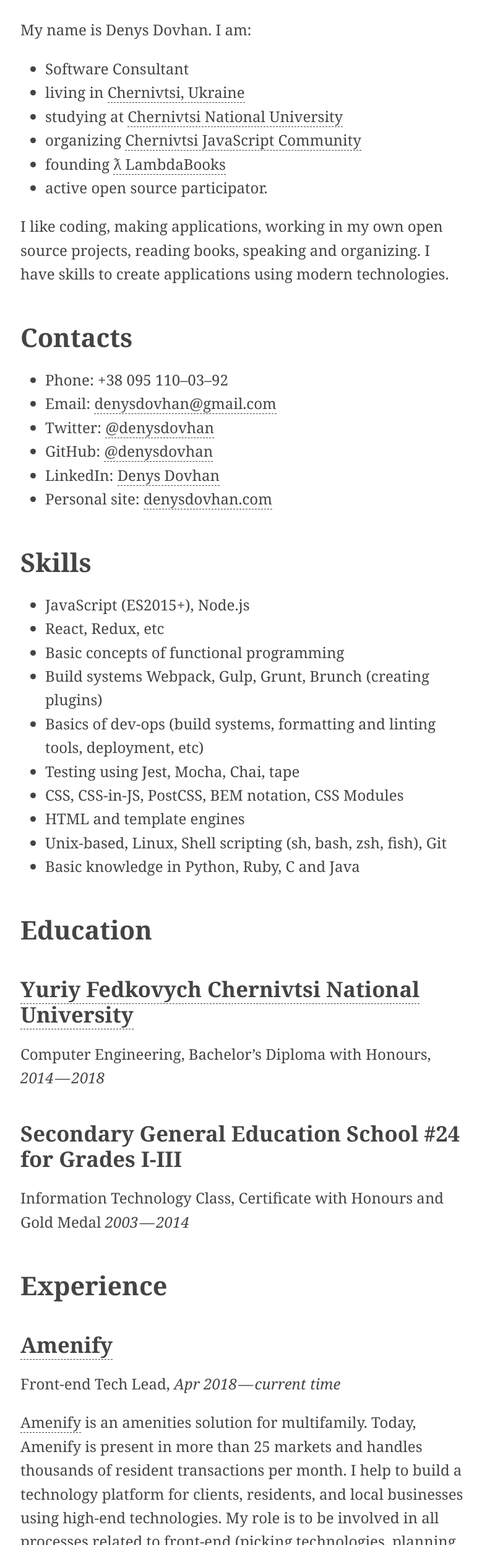
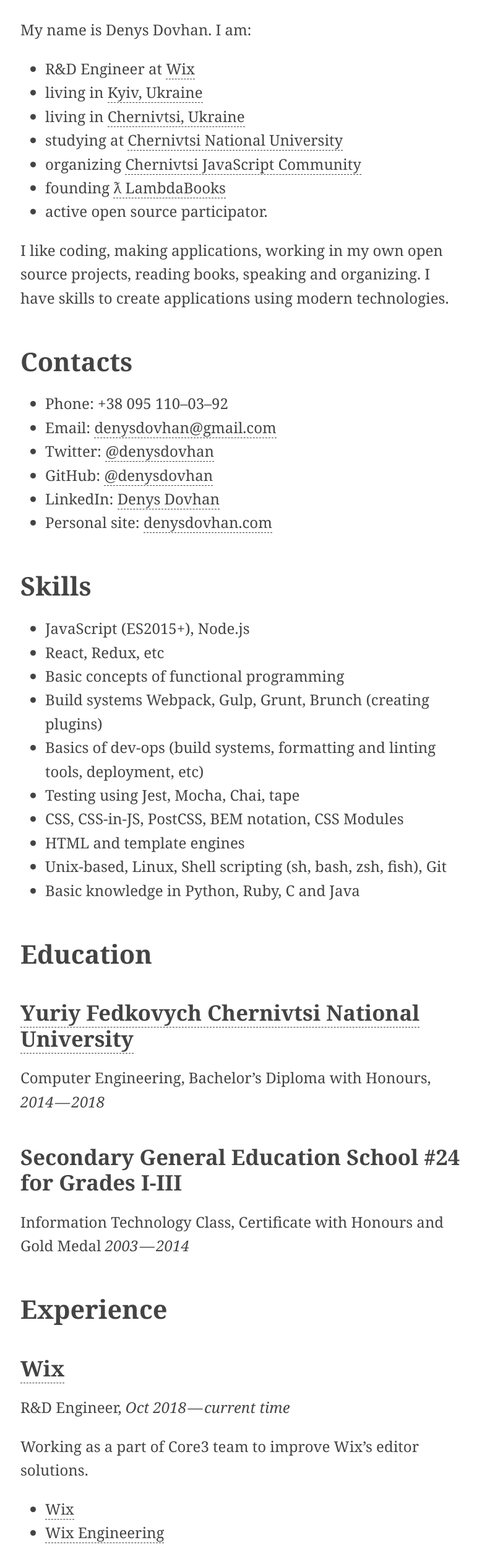
Before and after one commit to denysdovhan/cv, a plain HTML site: page index.html in a window 1280 px wide. Shown: the part 307-2800 px from the top of the page at 62% size, without its empty margins (247-1026 px from the left). Drawn offline with Linux system fonts and the light colour scheme.

Commit message:
Update Dec 24, 2018 9:06 AM

```diff
--- a/index.html
+++ b/index.html
@@ -17,7 +17,8 @@
     <main class="main-content"><h1>Denys Dovhan’s Resume</h1>
 <p>My name is Denys Dovhan. I am:</p>
 <ul>
-<li>Software Consultant</li>
+<li>R&#x26;D Engineer at <a href="https://www.wix.com/">Wix</a></li>
+<li>living in <a href="https://goo.gl/maps/uJfBR1LbBRt">Kyiv, Ukraine</a></li>
 <li>living in <a href="https://goo.gl/maps/Ra74V1Dyqbp">Chernivtsi, Ukraine</a></li>
 <li>studying at <a href="https://en.wikipedia.org/wiki/Chernivtsi_University">Chernivtsi National University</a></li>
 <li>organizing <a href="http://chernivtsi.js.org">Chernivtsi JavaScript Community</a></li>
@@ -53,8 +54,15 @@
 <h3>Secondary General Education School #24 for Grades I-III</h3>
 <p>Information Technology Class, Certificate with Honours and Gold Medal <em>2003 — 2014</em></p>
 <h2>Experience</h2>
+<h3><a href="https://wix.com">Wix</a></h3>
+<p>R&#x26;D Engineer, <em>Oct 2018 — current time</em></p>
+<p>Working as a part of Core3 team to improve Wix’s editor solutions.</p>
+<ul>
+<li><a href="https://wix.com">Wix</a></li>
+<li><a href="https://www.wix.engineering/">Wix Engineering</a></li>
+</ul>
 <h3><a href="https://www.amenify.com/">Amenify</a></h3>
-<p>Front-end Tech Lead, <em>Apr 2018 — current time</em></p>
+<p>Front-end Tech Lead, <em>Apr 2018 — Sep 2018</em></p>
 <p><a href="https://www.amenify.com/">Amenify</a> is an amenities solution for multifamily. Today, Amenify is present in more than 25 markets and handles thousands of resident transactions per month. I help to build a technology platform for clients, residents, and local businesses using high-end technologies. My role is to be involved in all processes related to front-end (picking technologies, planning, creating tasks, development, review).</p>
 <ul>
 <li><a href="https://www.amenify.com/about-us/">About us</a> on Amenify</li>
@@ -115,9 +123,9 @@
 <h3>My personal projects</h3>
 <p>All of my personal projects are open sourced and <a href="https://github.com/denysdovhan">available on GitHub</a>.</p>
 <ul>
-<li><a href="http://bit.ly/wtfjavascript">wtfjs</a> (12K★) — A list of funny and tricky JavaScript examples</li>
-<li><a href="https://github.com/denysdovhan/spaceship-zsh-theme">Spaceship ZSH</a> (4.2K★) — A super powerful and flexible prompt for ZSH</li>
-<li><a href="https://github.com/denysdovhan/bash-handbook">bash-handbook</a> (3.4K★) — A handbook for those who wanna learn Bash</li>
+<li><a href="http://bit.ly/wtfjavascript">wtfjs</a> (12.7K★) — A list of funny and tricky JavaScript examples</li>
+<li><a href="https://github.com/denysdovhan/spaceship-zsh-theme">Spaceship ZSH</a> (6.1K★) — A super powerful and flexible prompt for ZSH</li>
+<li><a href="https://github.com/denysdovhan/bash-handbook">bash-handbook</a> (3.6K★) — A handbook for those who wanna learn Bash</li>
 <li><a href="https://github.com/denysdovhan/learnyoubash">learnyoubash</a> (400★)— Interactive workshop for learning Bash</li>
 <li><a href="https://github.com/denysdovhan/one-gnome-terminal">one-gnome-terminal</a> (154★) — Atom’s One Dark and One Light theme for GNOME Terminal</li>
 <li><a href="http://understandinges6.denysdovhan.com">understandinges6ua</a> (140★) — Ukrainian translation of “Understanding ES6” by Nicholas C. Zakas.</li>
```
